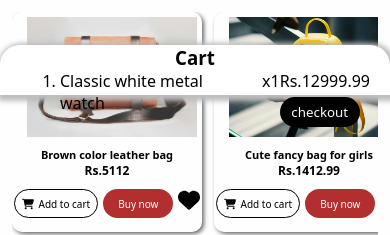
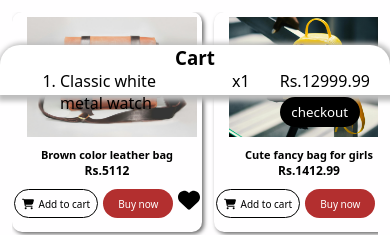
Before and after one commit to tharushaDilhara/online-store-react, a React (Vite) app: page / in a window 390 px wide. Shown: the part 749-984 px from the top of the page. Built offline with nearby package versions, Linux system fonts and the light colour scheme; grey boxes are pictures that could not be loaded.

Commit message:
Description of changes

```diff
--- a/src/components/cart/Cart.css
+++ b/src/components/cart/Cart.css
@@ -63,10 +63,9 @@
     .container{
         height: 50px;
     }
-    .details{
+
+    .item-added-to-cart{
         display: flex;
-        flex-direction: row;
-        gap: 50px;
-
+        gap: 30px;
     }
 }
```
